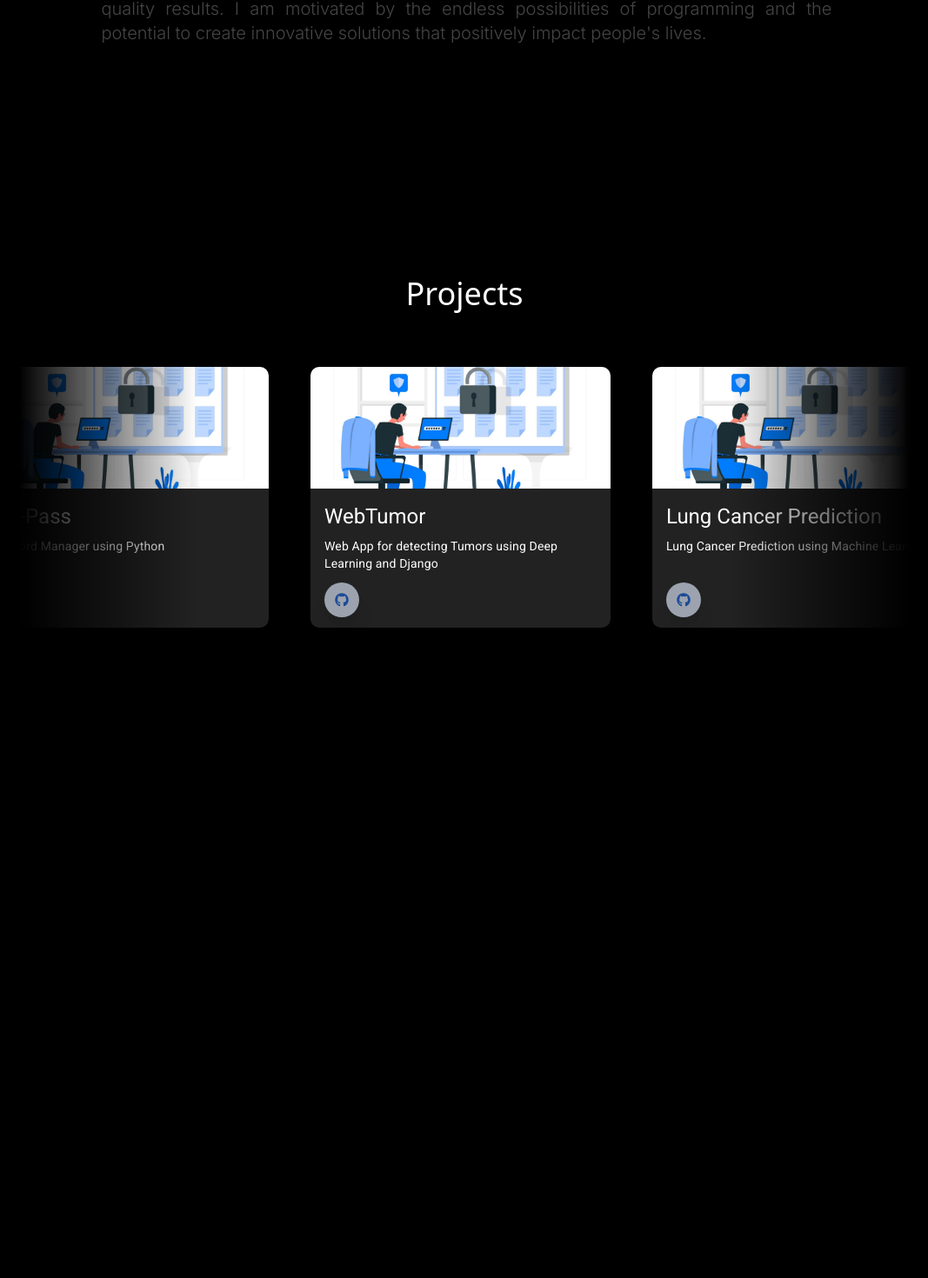
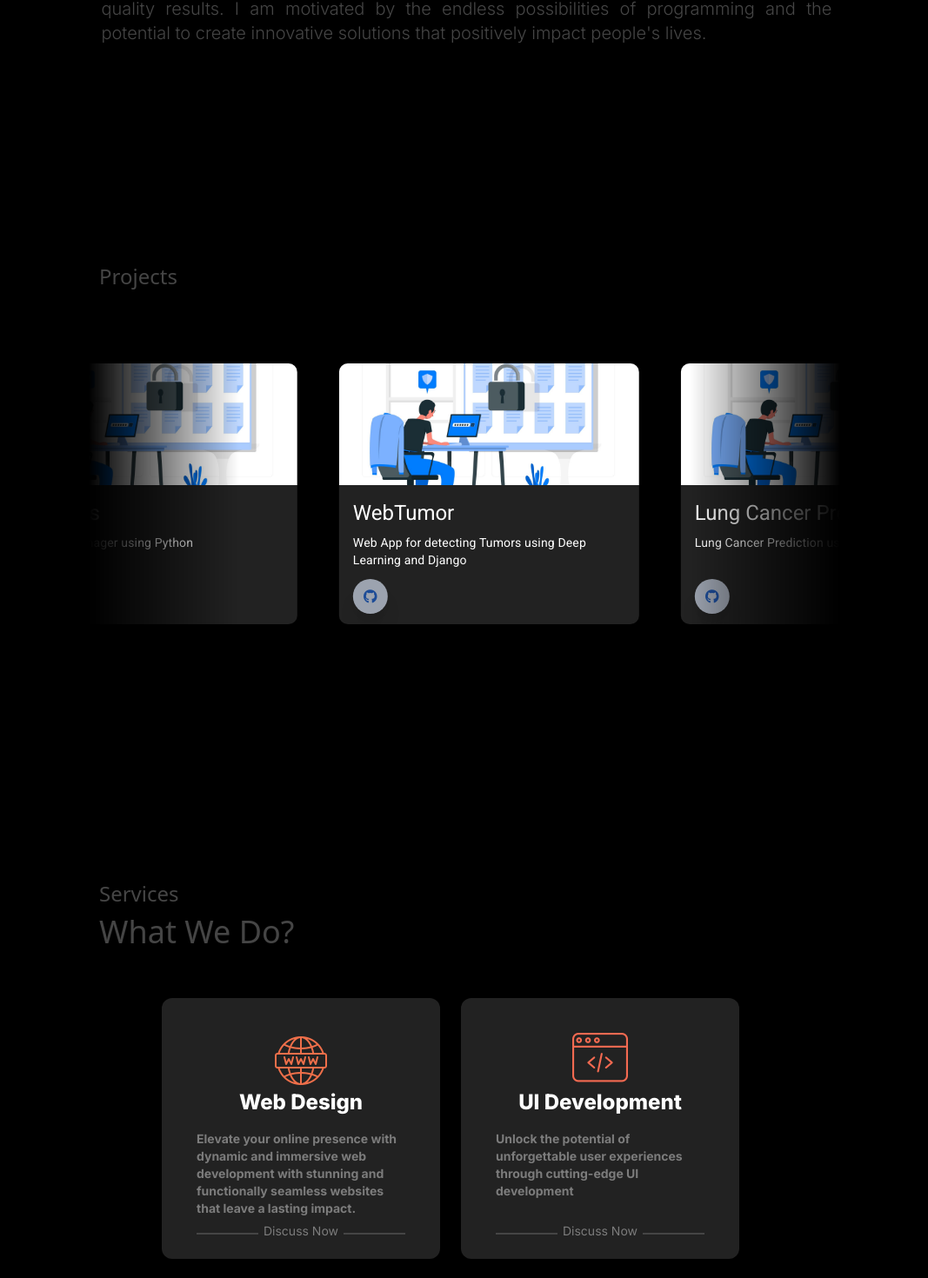
Before and after one commit to Rohithk2003/portfolio, a Next.js app: page / in a window 1280 px wide. Shown: the part 1237-2707 px from the top of the page at 87% size, without its empty margins (106-1173 px from the left). Before the commit the page ends 2169 px from the top, so only its background shows below. Built offline with nearby package versions, Linux system fonts and the light colour scheme; what tailwindcss-animated would draw is missing.

Commit message:
Update tsconfig.json to include new files and exclude node_modules

```diff
--- a/components/Project.js
+++ b/components/Project.js
@@ -146,9 +146,9 @@ export default function Project() {
 	});
 
 	return (
-		<div className="flex flex-col justify-center items-center h-[100vh] gap-10">
-			<p className="text-4xl text-center text-white w-full">Projects</p>
-			<div className="flex flex-row  gap-10 justify-center  items-center w-full">
+		<div className="flex flex-col justify-center items-center h-[100vh] gap-10 md:p-20 p-10 ">
+			<p className="text-2xl text-start text-[#454545] w-3/4">Projects</p>
+			<div className="flex flex-row p-5 gap-10 justify-center  items-center w-full">
 				<div className="scroller ">
 					<ul className="tag-list scroller__inner">
 						{projects.map((project) => {
--- a/components/contact.js
+++ b/components/contact.js
@@ -1,6 +1,10 @@
 import { useState } from "react";
 import { useInView } from "react-intersection-observer";
-
+import { Inter } from "next/font/google";
+const inter = Inter({
+	subsets: ["latin"],
+	weight: ["300"],
+});
 export default function Contact() {
 	const [emailid, setemailid] = useState("");
 	const [firstname, setfirstname] = useState("");
@@ -59,13 +63,13 @@ export default function Contact() {
 				id="model"
 				className={`transition ease-out duration-500 ${
 					modelOpen ? "opacity-1 fixed z-[900] " : "opacity-0 "
-				}`}
+				} ${inter.className}`}
 			>
 				<div className="overlay flex flex-col justify-center items-center w-[100%] h-[100%]">
-					<div className="  absolute  h-96 w-96 z-[1000] ">
+					<div className="  absolute  h-96 w-[1000px] z-[1000] ">
 						<div className="relative p-4 w-full max-w-lg h-full md:h-auto">
 							<div className="relative p-4 bg-white rounded-lg shadow bg-gray-800 md:p-8">
-								<div className="mb-4 text-sm font-light text-gray-500 text-gray-400">
+								<div className="mb-4 text-sm font-light text-gray-500 ">
 									<h3 className="mb-3 text-2xl font-bold text-white text-white">
 										{modelHeading}
 									</h3>
@@ -79,7 +83,7 @@ export default function Contact() {
 												setLoading(false);
 											}}
 											type="button"
-											className="py-2 px-4 w-full text-sm font-medium text-gray-500 bg-white rounded-lg border border-gray-200 sm:w-auto hover:bg-gray-100 focus:ring-4 focus:outline-none focus:ring-primary-300 hover:text-white focus:z-10 bg- text-gray-300 border-gray-500 hover:text-white hover:bg-gray-600 focus:ring-gray-600"
+											className="py-2 px-4 w-full text-sm font-medium text-gray-500 bg-white rounded-lg border border-gray-200 sm:w-auto hover:bg-gray-100 focus:ring-4 focus:outline-none focus:ring-primary-300 hover:text-white focus:z-10 bg-  border-gray-500 hover:text-white hover:bg-gray-600 focus:ring-gray-600"
 										>
 											Okay
 										</button>
@@ -92,16 +96,16 @@ export default function Contact() {
 			</div>
 			<section
 				className={
-					" text-white!  w-full justify-center h-[200vh] px-44 flex flex-wrap flex-row"
+					" text-white!  w-full justify-center h-[200vh]  flex flex-wrap flex-row"
 				}
 				id={"contact"}
 			>
 				<div
 					className={
-						"flex flex-col w-3/4 justify-center items-center text-white"
+						"flex flex-col w-full justify-center items-center text-white"
 					}
 				>
-					<h2 className={"text-center text-6xl py-10"}>
+					<h2 className={"text-center text-3xl py-10"}>
 						Have an idea ? Let&apos;s talk
 					</h2>
 
@@ -119,12 +123,12 @@ export default function Contact() {
 								return (
 									<div
 										key={index}
-										className={"w-full  md:w-1/2"}
+										className={"w-full  md:w-3/4"}
 									>
 										<label
 											htmlFor="firstname"
 											className={
-												"block mb-2 pl-1.5 text-md w-full font-medium text-white text-gray-300"
+												"block mb-2 pl-1.5 text-md w-full font-medium text-white "
 											}
 										>{`${name.name} (required)`}</label>
 										<input
@@ -135,7 +139,7 @@ export default function Contact() {
 												name.state_change_function(event.target.value);
 											}}
 											className={
-												"shadow-sm bg-gray-50 border border-gray-300 text-white text-md rounded-lg focus:ring-primary-500 focus:border-primary-500 block w-full p-2.5 bg- border-gray-600 placeholder-gray-400 text-white focus:ring-primary-500 focus:border-primary-500 shadow-sm-light"
+												"shadow-sm bg-gray-50 border text-black text-md rounded-lg focus:ring-primary-500 focus:border-primary-500 block w-full p-2.5 bg- border-gray-600 placeholder-gray-400  focus:ring-primary-500 focus:border-primary-500 shadow-sm-light"
 											}
 											placeholder={`${name.name}`}
 											required
@@ -153,7 +157,7 @@ export default function Contact() {
 								<label
 									htmlFor="email"
 									className={
-										"block mb-2 pl-1.5 text-md font-medium text-white text-gray-300"
+										"block mb-2 pl-1.5 text-md font-medium text-white "
 									}
 								>
 									Email (required)
@@ -166,7 +170,7 @@ export default function Contact() {
 										setemailid(event.target.value);
 									}}
 									className={
-										"shadow-sm bg-gray-50 border border-gray-300 text-white text-md rounded-lg focus:ring-primary-500 focus:border-primary-500 block w-full p-2.5 bg- border-gray-600 placeholder-gray-400 text-white focus:ring-primary-500 focus:border-primary-500 shadow-sm-light"
+										"shadow-sm bg-gray-50 border text-black text-md rounded-lg focus:ring-primary-500 focus:border-primary-500 block w-full p-2.5 bg- border-gray-600 placeholder-gray-400  focus:ring-primary-500 focus:border-primary-500 shadow-sm-light"
 									}
 									placeholder={`Email..`}
 									required
@@ -176,9 +180,7 @@ export default function Contact() {
 						<div className=" ">
 							<label
 								htmlFor="subject"
-								className={
-									"block mb-2 text-md font-medium text-white text-gray-300"
-								}
+								className={"block mb-2 text-md font-medium text-white "}
 							>
 								Subject (required)
 							</label>
@@ -190,7 +192,7 @@ export default function Contact() {
 									setSubject(event.target.value);
 								}}
 								className={
-									"block p-3 w-full text-md text-white bg-gray-50 rounded-lg border border-gray-300 shadow-sm focus:ring-primary-500 focus:border-primary-500 bg- border-gray-600 placeholder-gray-400 text-white focus:ring-primary-500 focus:border-primary-500 shadow-sm-light"
+									"block p-3 w-full text-md text-black bg-gray-50 rounded-lg border shadow-sm focus:ring-primary-500 focus:border-primary-500 bg- border-gray-600 placeholder-gray-400  focus:ring-primary-500 focus:border-primary-500 shadow-sm-light"
 								}
 								placeholder="Let us know how we can help you"
 								required
@@ -200,11 +202,11 @@ export default function Contact() {
 							<label
 								htmlFor="message"
 								className={
-									"flex flex-col gap-3 mb-[-100px]  text-md font-medium text-white text-gray-400"
+									"flex flex-col gap-3 mb-[-100px]  text-md font-medium text-white "
 								}
 							>
 								<span>Message (required)</span>
-								<span className="mb-20 text-gray-800">
+								<span className="mb-20 text-white">
 									Tell me more about commission idea or project...
 								</span>
 							</label>
@@ -217,7 +219,7 @@ export default function Contact() {
 								setMessage(event.target.value);
 							}}
 							className={
-								"block  mb-20 p-2.5  w-full text-md text-white bg-gray-50 rounded-lg shadow-sm border border-gray-300 focus:ring-primary-500 focus:border-primary-500 bg- border-gray-600 placeholder-gray-400 text-white focus:ring-primary-500 focus:border-primary-500"
+								"block  mb-20 p-2.5  w-full text-md text-black bg-gray-50 rounded-lg shadow-sm border focus:ring-primary-500 focus:border-primary-500 bg- border-gray-600 placeholder-gray-400  focus:ring-primary-500 focus:border-primary-500"
 							}
 							placeholder="Leave a comment..."
 							required
@@ -252,9 +254,6 @@ export default function Contact() {
 								"Send Message"
 							)}
 						</button>
-						<div className="text-2xl leading-loose ">
-							Contact Us @ email or send us a message to +91 123456789
-						</div>
 					</form>
 				</div>
 			</section>
--- a/components/services.tsx
+++ b/components/services.tsx
@@ -2,7 +2,10 @@ import www from '../public/www.png'
 import web from '../public/web-programming.png'
 import Image from "next/image";
 import {Component} from "react";
-
+import { Inter } from 'next/font/google';
+const inter = Inter({
+    subsets: ['latin'],
+})
 const services = [
     {
         "image_link": www,
@@ -19,7 +22,7 @@ export class ServiceCard extends Component<{ image_link: any, key: any, text: an
     render() {
         let {image_link, text, about, key} = this.props;
         return (
-            <div className={"relative w-72  h-[260px]"} key={key}>
+            <div className={`relative w-72  h-[260px] ${inter.className}`} key={key}>
                 <div
                     className={"z-[900] bg-[#222222] absolute top-0 right-0  w-80 p-10 h-[300px] hover:bg-black transition-all duration-300 rounded-xl  hover:translate-y-[-50px] hover:translate-x-[-60px]"}>
                     <div className={" grid place-items-center"}>
@@ -28,20 +31,20 @@ export class ServiceCard extends Component<{ image_link: any, key: any, text: an
                         </div>
                     </div>
                     <div className={"text-center text-2xl text-white font-extrabold w-full "}>{text}</div>
-                    <div className={"text-[#7c7c7c] text-sm font-bold  text-start h-[90px]  mb-3"}>{about}</div>
+                    <div className={"text-[#7c7c7c] text-sm font-bold  text-start h-[90px]  mt-4 mb-4"}>{about}</div>
                     <div className={"flex flex-row justify-center align-middle text-[#7c7c7c] text-sm  "}>
-                        <div className={"w-32 flex justify-center align-middle text-[#ef6c50]"}>
-                            <hr className={"w-full h-[2px] border-0 mt-3  bg-[#ef6c50] text-[#ef6c50]"}/>
+                        <div className={"w-32 flex justify-center align-middle text-[#454545]"}>
+                            <hr className={"w-full h-[2px] border-0 mt-3  bg-[#454545] text-[#454545]"}/>
                         </div>
                         <p className={"w-44 text-center"}><a href={"mailto:rohithk652@gmail.com"}>Discuss Now</a></p>
-                        <div className={"w-32 flex justify- center align-middle   text-[#ef6c50]"}>
-                            <hr className={"w-full h-[2px] border-0 mt-3  bg-[#ef6c50] text-[#ef6c50]"}/>
+                        <div className={"w-32 flex justify- center align-middle   text-[#454545]"}>
+                            <hr className={"w-full h-[2px] border-0 mt-3  bg-[#454545] text-[#454545]"}/>
                         </div>
                     </div>
                 </div>
                 <div className={"absolute bottom-0 right-0 z-0 "}>
                     <div
-                        className={"w-0 h-0 z-0 border-t-[120px] border-t-transparent border-b-[120px] border-b-[#e84a28] border-l-[120px] border-l-transparent border-r-[120px] border-r-[#e84a28]"}></div>
+                        className={"w-0 h-0 z-0 border-t-[120px] border-t-transparent border-b-[120px] border-b-[#454545] border-l-[120px] border-l-transparent border-r-[120px] border-r-[#454545]"}></div>
                 </div>
             </div>
         )
@@ -50,10 +53,10 @@ export class ServiceCard extends Component<{ image_link: any, key: any, text: an
 
 export default function Services() {
     return (
-        <div className={"  flex-row w-full h-full mb-72 mt-32 "} id={"services"}>
-            <p className={"text-sm underline text-center text-[#f16b4b] font-extrabold w-full h-10"}>Services</p>
-            <p className={"text-4xl  text-center text-white font-extrabold w-full h-24"}>What We Do?</p>
-            <div className={"flex w-full flex-wrap h-full flex-column justify-center gap-10 align-middle"}>
+        <div className={"flex flex-col w-full h-full justify-center items-center md:p-20 p-10"} id={"services"}>
+            <p className={"text-2xl text-start text-[#454545]  md:w-3/4 w-full h-10"}>Services</p>
+            <p className={"text-4xl  text-start text-[#454545]  md:w-3/4 w-full h-24"}>What We Do?</p>
+            <div className={"flex w-full flex-wrap h-full flex-column justify-center gap-14 align-middle"}>
                 {services.map((service, index) => {
                     return (
                         <ServiceCard key={index} image_link={service.image_link} text={service.text}
--- a/pages/index.tsx
+++ b/pages/index.tsx
@@ -8,17 +8,20 @@ import ContactDetails from "@/components/contact";
 import Footer from "@/components/footer";
 import Project from "@/components/Project";
 export default function Home() {
-    return (
-        <>
-            <Navbar/>
-            <Main/>
-            <About/>
-            <Project/>
-            {/* <Services/> */}
-            {/* <Skills/> */}
-            {/* <ContactDetails/> */}
-            {/* <Footer/> */}
-            <Script src="https://kit.fontawesome.com/93a493583b.js" crossOrigin="anonymous"></Script>
-        </>
-    )
+	return (
+		<>
+			<Navbar />
+			<Main />
+			<About />
+			<Project />
+			<Services />
+			{/* <Skills/> */}
+			 <ContactDetails/>
+			<Footer />
+			<Script
+				src="https://kit.fontawesome.com/93a493583b.js"
+				crossOrigin="anonymous"
+			></Script>
+		</>
+	);
 }
--- a/tsconfig.json
+++ b/tsconfig.json
@@ -18,6 +18,6 @@
       "@/*": ["./*"]
     }
   },
-  "include": ["next-env.d.ts", "**/*.ts", "**/*.tsx", "components/contact.js"],
+  "include": ["next-env.d.ts", "**/*.ts", "**/*.tsx", "components/contact.js", "components/services.tsx", "components/footer.js"],
   "exclude": ["node_modules"]
 }
```
Also changed, not shown: components/footer.js (added, +45 -0 lines), components/footer.tsx (deleted, +0 -23 lines).
